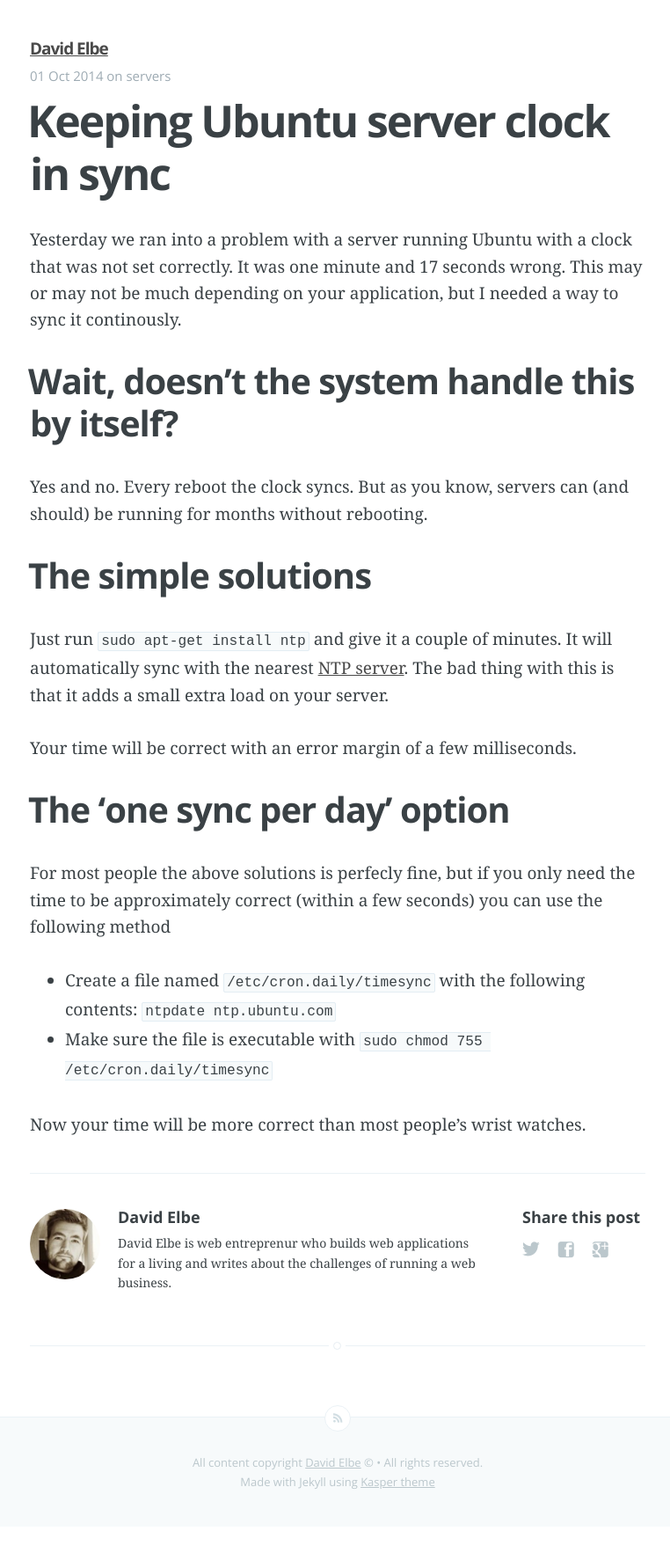
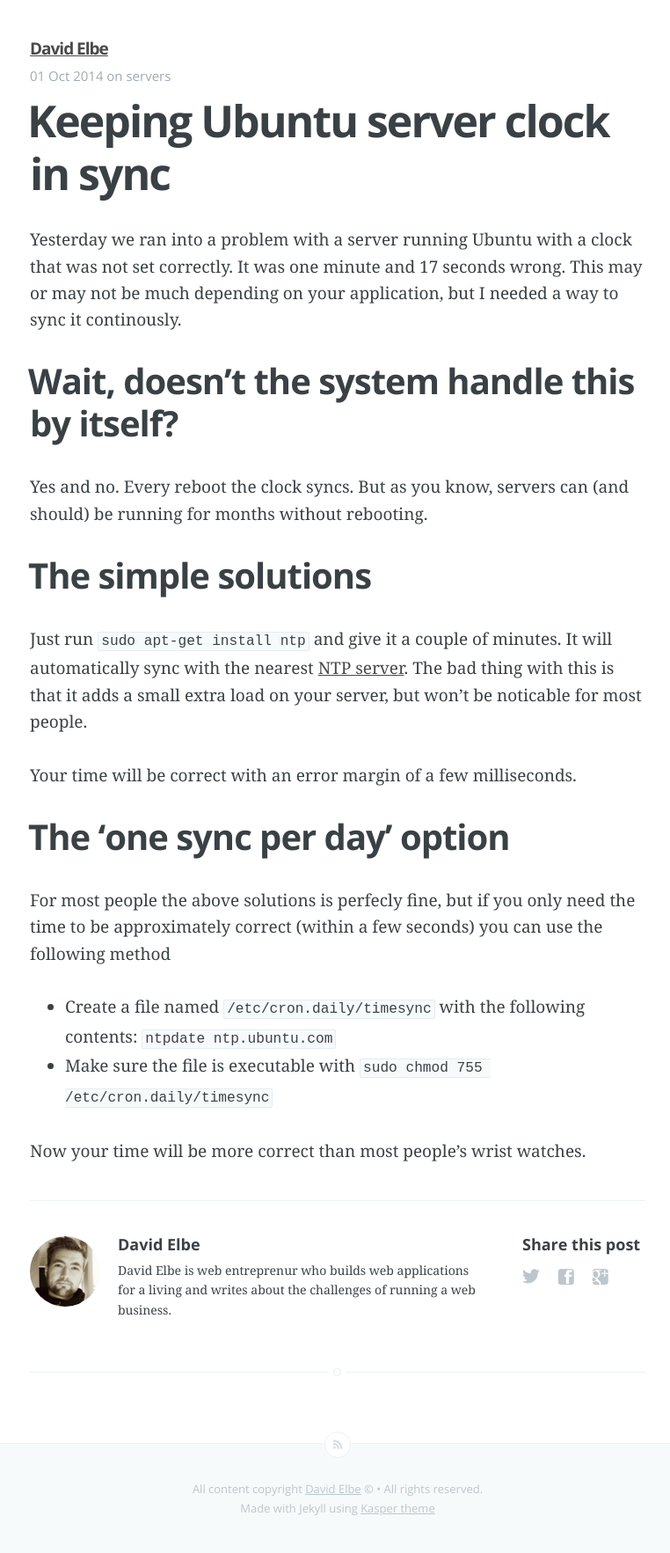
Before and after one commit to davidelbe/david.elbe.me, a Jekyll site: the page built from _posts/2014-10-01-ubuntu-server-clock-in-sync.md, in a window 1280 px wide. Shown: the whole page at 88% size, without its empty margins (256-1018 px from the left). Built offline with Jekyll 4.4.1, drawn with Linux system fonts in a browser that asks for light colours; Markdown is read by kramdown in place of the engine named in the settings; comment, search, counter and statistics services are not loaded; before the commit the page ends 1735 px from its top, so only the background shows below that.

Commit message:
added clarification

```diff
--- a/_posts/2014-10-01-ubuntu-server-clock-in-sync.md
+++ b/_posts/2014-10-01-ubuntu-server-clock-in-sync.md
@@ -20,7 +20,8 @@ be running for months without rebooting.
 
 Just run `sudo apt-get install ntp` and give it a couple of minutes. It will
 automatically sync with the nearest [NTP server](http://en.wikipedia.org/wiki/Network_Time_Protocol).
-The bad thing with this is that it adds a small extra load on your server.
+The bad thing with this is that it adds a small extra load on your server, but
+won't be noticable for most people.
 
 Your time will be correct with an error margin of a few milliseconds.
 
```
